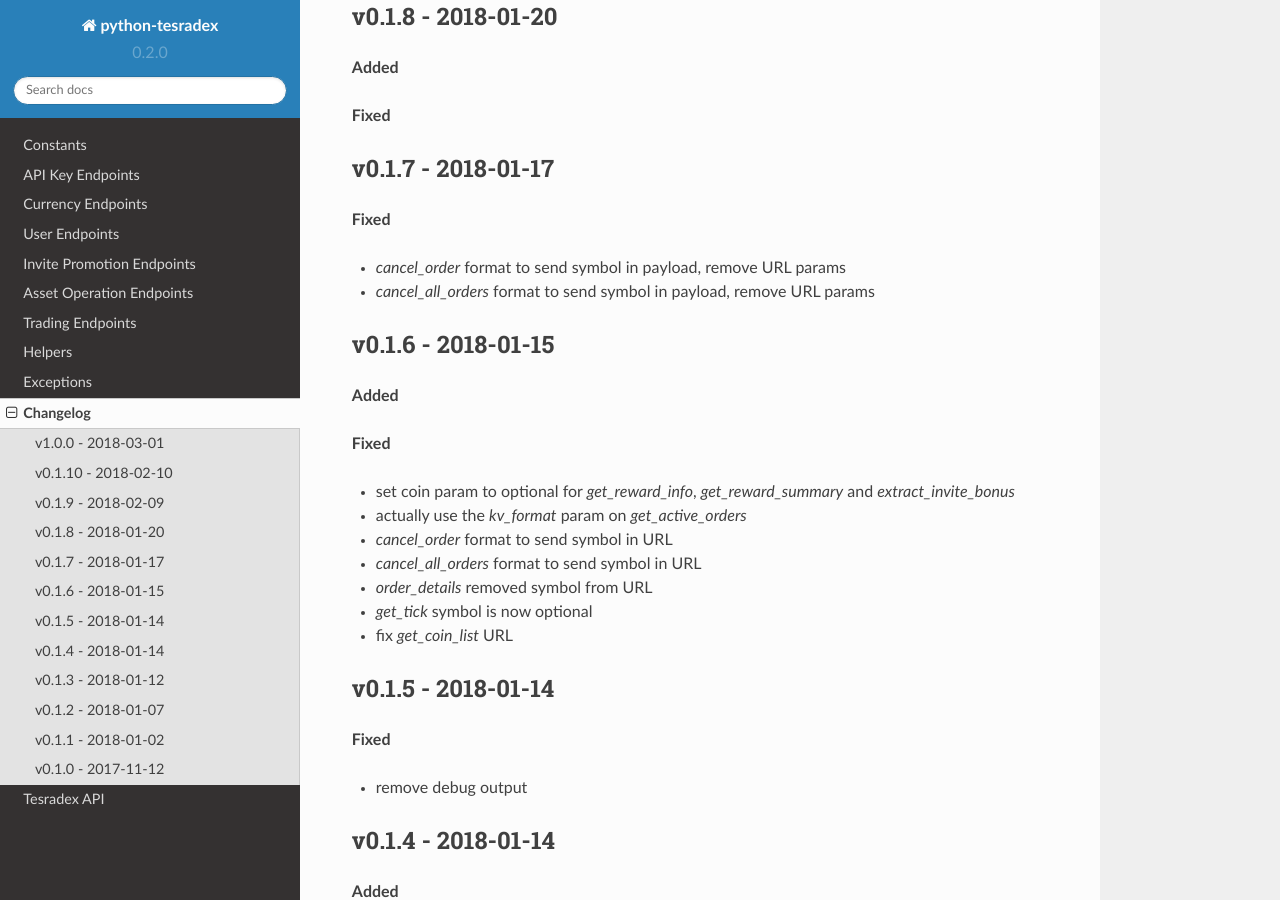
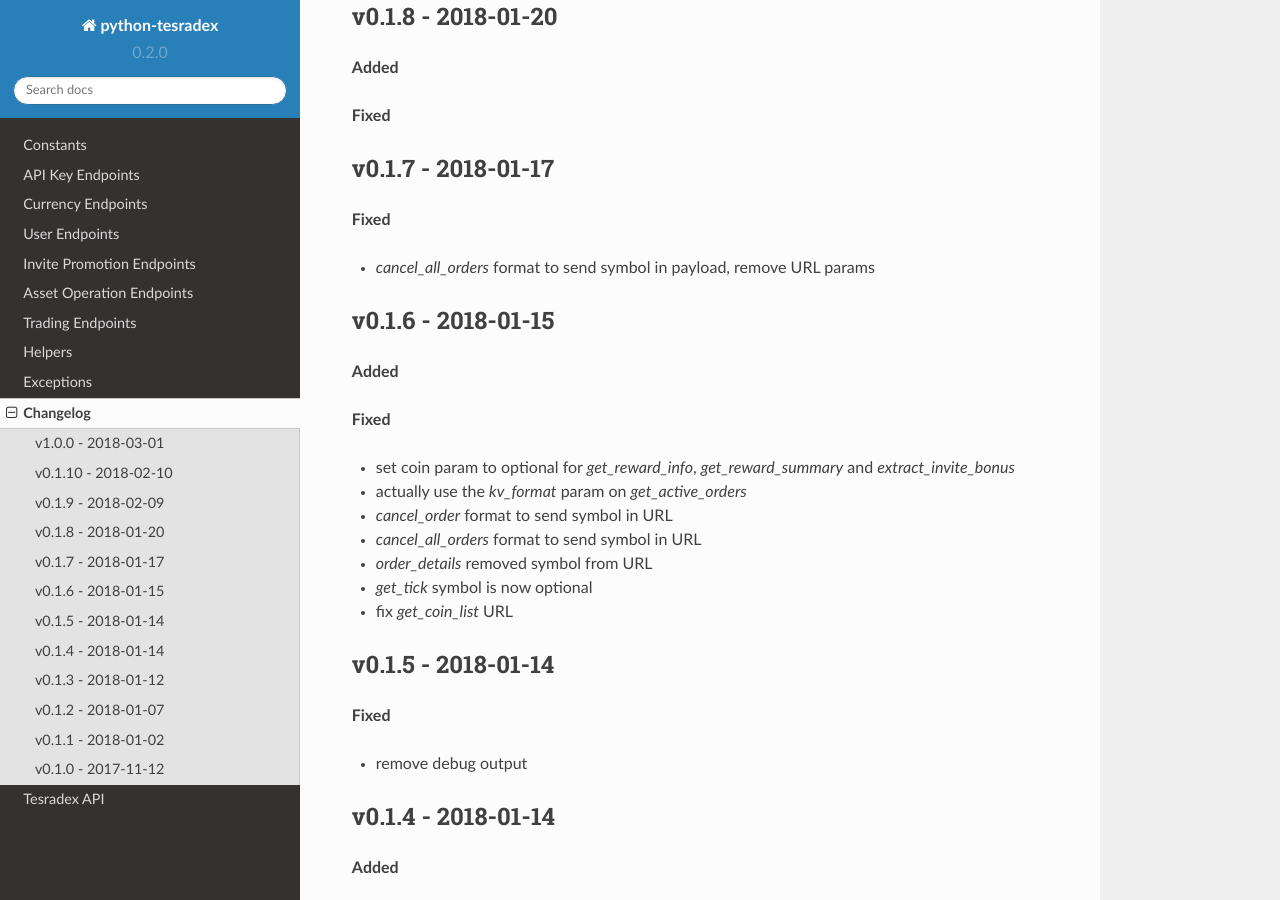
Before and after one commit to TesrabNetwork/python-tesradex, a Sphinx documentation site: the page built from docs/changelog.rst, in a window 1280 px wide and 900 px high, scrolled down 1192 px. Built offline with Sphinx 7.4.7 and the Read the Docs theme 2.0.0, drawn with Linux system fonts in a browser that asks for light colours; formulas are drawn with MathJax 3; pages that are not in the unit, such as notebooks, are missing from menus.

Commit message:
update changelog.rst

```diff
--- a/docs/changelog.rst
+++ b/docs/changelog.rst
@@ -62,7 +62,7 @@
 
 **Fixed**
 
-- `cancel_order` format to send symbol in payload, remove URL params
+
 - `cancel_all_orders` format to send symbol in payload, remove URL params
 
 
```
